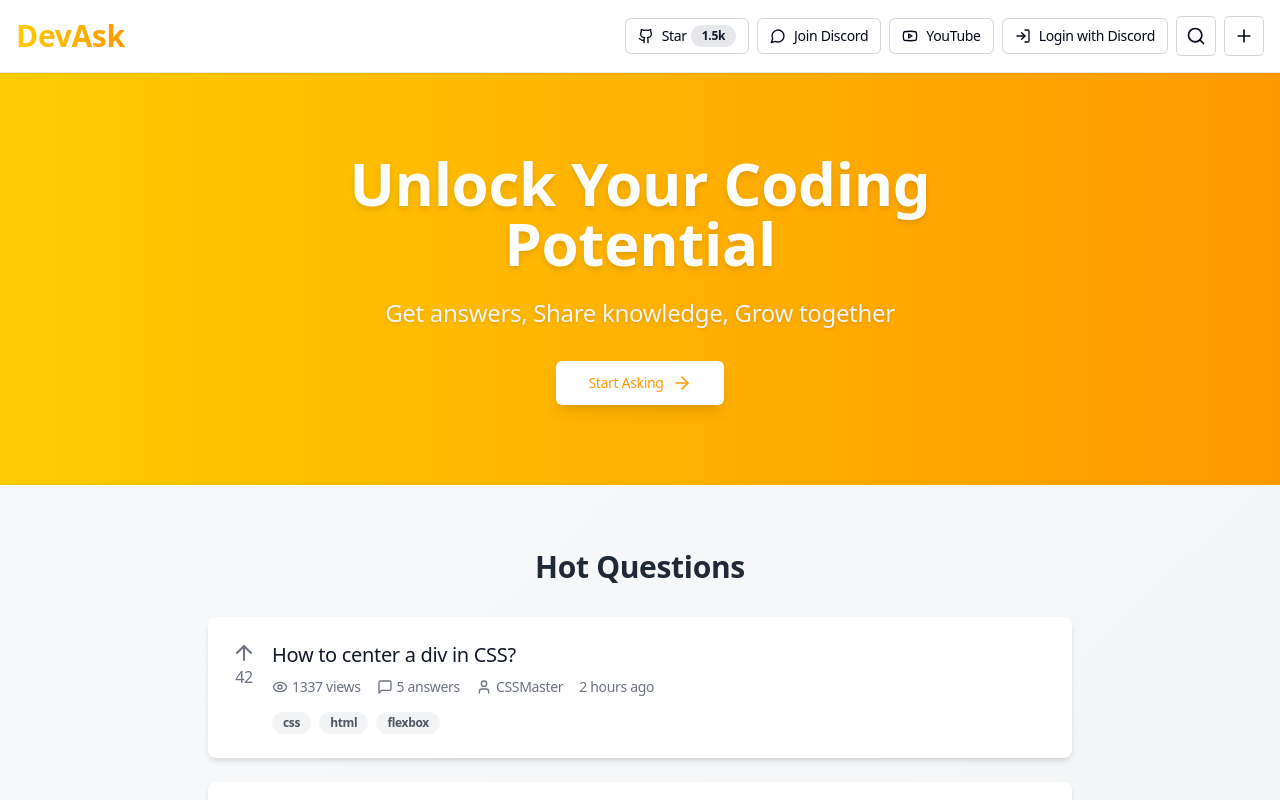
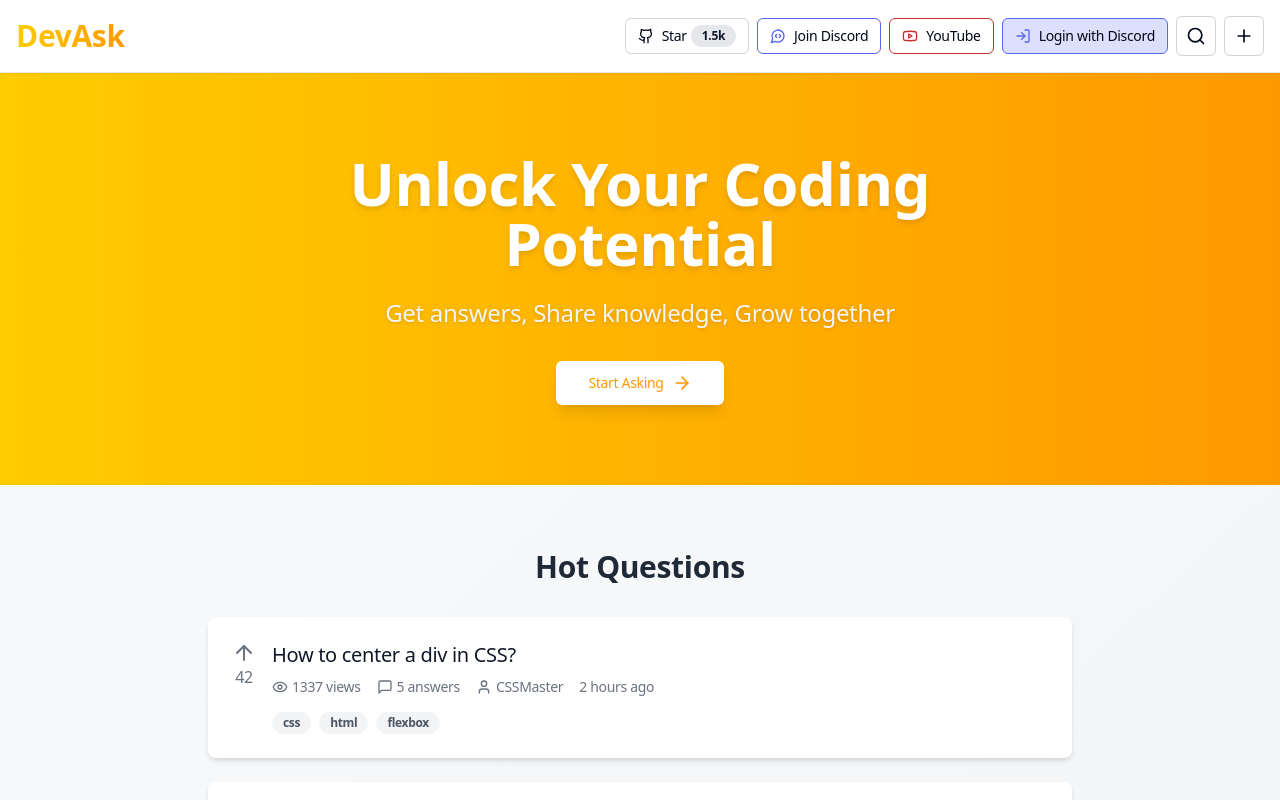
Before and after one commit to carlosazaustre/devask, a Next.js app: page / in a window 1280 px wide. Shown: the top 800 px of the page. Built offline with nearby package versions, Linux system fonts and the light colour scheme.

Commit message:
style: :lipstick: improve spacing on detail page

```diff
--- a/src/app/question/[id]/page.tsx
+++ b/src/app/question/[id]/page.tsx
@@ -38,10 +38,10 @@ const answers: Answer[] = [
 
 export default function QuestionPage() {
   return (
-    <>
+    <section className="container mx-auto px-4 py-16 max-w-4xl">
       <QuestionDetail question={question} />
       <AnswerList answers={answers} />
       <AnswerForm />
-    </>
+    </section>
   );
 }
--- a/src/components/Header.tsx
+++ b/src/components/Header.tsx
@@ -1,7 +1,7 @@
 import { Button } from "@/components/ui/button";
 import { Badge } from "@/components/ui/badge";
 import {
-  MessageCircle,
+  MessageCircleCode,
   Youtube,
   LogIn,
   Search,
@@ -31,25 +31,25 @@ const Header: React.FC = () => {
           <Button
             variant="outline"
             size="sm"
-            className="hidden lg:inline-flex border-gray-300 hover:bg-gray-100 hover:text-gray-900 transition-all duration-300 ease-in-out"
+            className="hidden lg:inline-flex border-[#5865F2] hover:bg-[#5865F233] hover:text-gray-900 transition-all duration-300 ease-in-out"
           >
-            <MessageCircle className="mr-2 h-4 w-4" />
+            <MessageCircleCode className="mr-2 h-4 w-4" color="#5865f2" />
             Join Discord
           </Button>
           <Button
             variant="outline"
             size="sm"
-            className="hidden lg:inline-flex border-gray-300 hover:bg-gray-100 hover:text-gray-900 transition-all duration-300 ease-in-out"
+            className="hidden lg:inline-flex border-[#c4302b] hover:bg-[#ffc8c6] hover:text-gray-900 transition-all duration-300 ease-in-out"
           >
-            <Youtube className="mr-2 h-4 w-4" />
+            <Youtube className="mr-2 h-4 w-4" color="#c4302b" />
             YouTube
           </Button>
           <Button
             variant="outline"
             size="sm"
-            className="hidden md:inline-flex border-gray-300 hover:bg-gray-100 hover:text-gray-900 transition-all duration-300 ease-in-out"
+            className="hidden md:inline-flex border-[#5865F2] bg-[#5865F233] hover:bg-[#5865F288] hover:text-gray-900 transition-all duration-300 ease-in-out"
           >
-            <LogIn className="mr-2 h-4 w-4" />
+            <LogIn className="mr-2 h-4 w-4" color="#5865f2" />
             Login with Discord
           </Button>
           <Button
```
